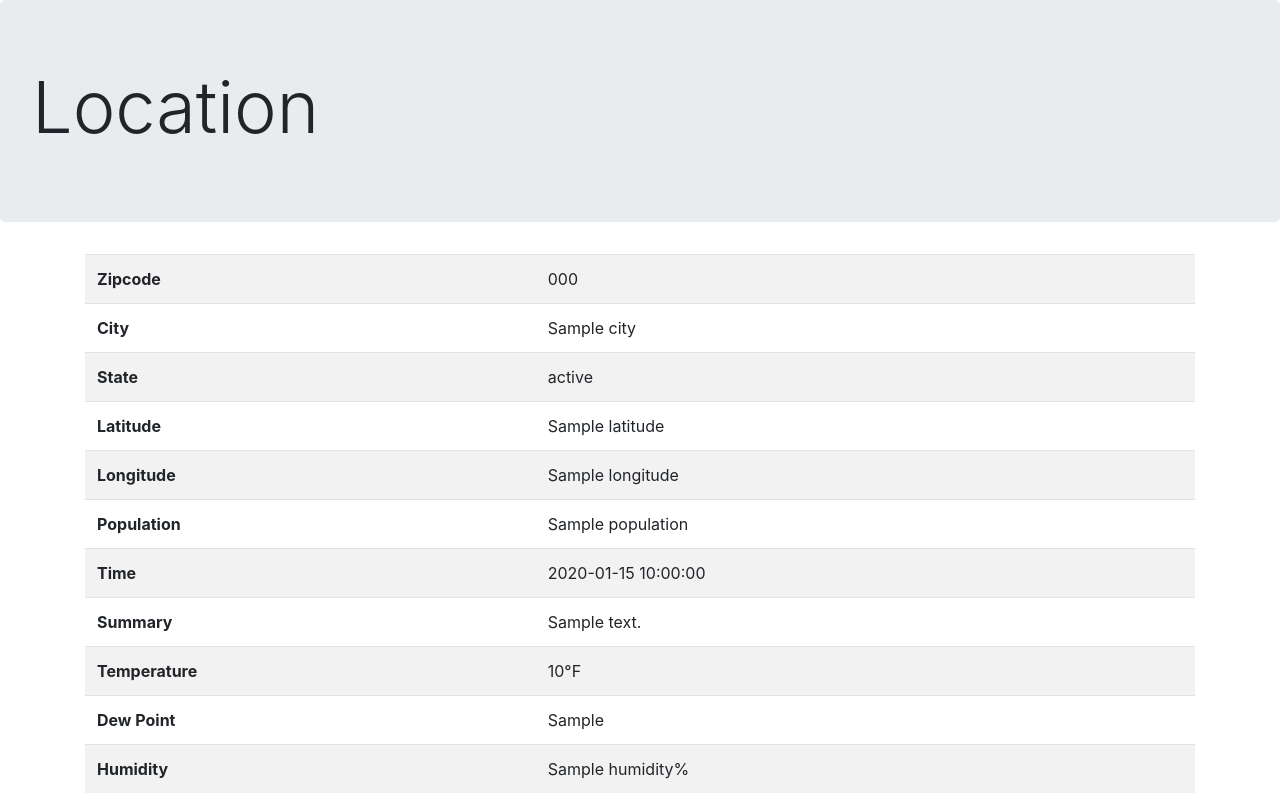
After one commit to 71c/project1, a Flask app: template templates/location.html in a window 1280 px wide. The commit adds this page. Run offline with Flask 2, Linux system fonts and the light colour scheme; the template is opened without the code that fills it: most values are stand-ins (such as "Sample title", 1, 10 or a date in 2020); some libraries are stand-ins or nearby versions.

Commit message:
make better

```diff
--- a/application.py
+++ b/application.py
@@ -4,6 +4,9 @@ from flask import Flask, render_template, request, session
 from sqlalchemy import create_engine
 from sqlalchemy.orm import scoped_session, sessionmaker
 import requests, json
+from flask import abort, redirect, url_for
+import datetime
+# https://stackoverflow.com/questions/3682748/converting-unix-timestamp-string-to-readable-date
 
 app = Flask(__name__)
 app.secret_key = "super secret key"
@@ -22,14 +25,11 @@ app.config["SESSION_TYPE"] = "filesystem"
 engine = create_engine(os.getenv("DATABASE_URL"))
 db = scoped_session(sessionmaker(bind=engine))
 
+def print_stuff():
+    print("stuff")
 
 @app.route("/", methods=["POST", "GET"])
 def index():
-    # if request.method == "POST":
-    #     if request.form.get("log in") != None:
-    #         return render_template("login.html")
-    #     elif request.form.get("sign up") != None:
-    #         return render_template("signup.html")
     return render_template("index.html")
 
 @app.route("/signup", methods=["POST", "GET"])
@@ -38,16 +38,15 @@ def signup():
         username = request.form.get("username")
         password = request.form.get("password")
         if len(username) < 1:
-            return render_template("signup.html", alert="You need to have a username")
+            return render_template("signup.html", alert="You need to have a username", alert_class="alert alert-danger")
         if len(password) < 1:
-            return render_template("signup.html", alert="You need to have a password")
+            return render_template("signup.html", alert="You need to have a password", alert_class="alert alert-danger")
         if db.execute("SELECT * FROM accounts WHERE username = :username", {"username": username}).rowcount > 0:
-            return render_template("signup.html", alert="Uername already exists")
+            return render_template("signup.html", alert="Uername already exists", alert_class="alert alert-danger")
         db.execute("INSERT INTO accounts (username, password) VALUES (:username, :password)", {"username": username, "password": password})
         db.commit()
-        # print(type(db.execute("SELECT id FROM accounts WHERE username = :username", {"username": username}).fetchone()))
         session["user id"] = db.execute("SELECT id FROM accounts WHERE username = :username", {"username": username}).fetchone()["id"]
-        return render_template("main.html", username=username)
+        return render_template("search.html", username=username)
     return render_template("signup.html")
 
 @app.route("/login", methods=["POST", "GET"])
@@ -59,26 +58,50 @@ def login():
         password = request.form.get("password")
         if db.execute("SELECT * FROM accounts WHERE username = :username and password = :password", {"username": username, "password": password}).rowcount > 0:
             session["user id"] = db.execute("SELECT id FROM accounts WHERE username = :username", {"username": username}).fetchone()["id"]
-            return render_template("main.html", username=username)
-        return render_template("login.html", alert="wrong username or password")
+            print(username)
+            return render_template("search.html", username=username)
+        return render_template("login.html", alert="wrong username or password", alert_class="alert alert-danger")
     return render_template("login.html")
 
-@app.route("/main", methods=["POST"])
-def main():
+@app.route("/search", methods=["POST", "GET"])
+def search():
     if request.method == "POST":
         if request.form.get("log out") != None:
             session["user id"] = -1
+            return render_template("index.html")
         search_term = request.form.get("search term")
-        results = []
-        if search_term.isdigit(): # zip code
-            results = db.execute("SELECT * FROM locations WHERE zipcode = :zipcode", {"zipcode": search_term}).fetchall()
-        else:
-            search_term = "%" + search_term + "%"
-            results = db.execute(f"SELECT * FROM locations WHERE city LIKE {search_term}").fetchall()
-        return render_template("results.html", results=results)
-    # username = db.execute("SELECT * FROM accounts WHERE id = :id", {"id": session["user id"]}).fetchone()["username"]
-    # print(db.execute("SELECT * FROM accounts WHERE id = :id", {"id": session["user id"]}).fetchone())
-    # return render_template("main.html", username=username)
+        if search_term != None:
+            return redirect(url_for('results', search_term=search_term))
+
+    return render_template("search.html")
+
+@app.route("/search/<string:search_term>", methods=["POST", "GET"])
+def results(search_term):
+    print("HIE")
+    results = []
+    if search_term.isdigit(): # zip code
+        results = db.execute("SELECT * FROM locations WHERE zipcode = :zipcode", {"zipcode": search_term}).fetchall()
+    else:
+        results = db.execute(f"SELECT * FROM locations WHERE city LIKE :city", {"city": f"%{search_term}%".upper()}).fetchall()
+
+    username = db.execute("SELECT * FROM accounts WHERE id = :id", {"id": session["user id"]}).fetchone()["username"]
+
+    return render_template("results.html", results=results, username=username, message="" if len(results) > 0 else "No results.")
+
+@app.route("/<string:zipcode>", methods=["POST", "GET"])
+def location(zipcode):
+    username = db.execute("SELECT * FROM accounts WHERE id = :id", {"id": session["user id"]}).fetchone()["username"]
+
+    loc = db.execute("SELECT * FROM locations WHERE zipcode = :zipcode", {"zipcode": zipcode}).fetchone()
+    latitude = loc.latitude
+    longitude = loc.longitude
+
+    weather = requests.get(f"https://api.darksky.net/forecast/c5c0032498bd7f4153671aca4d378dfa/{latitude},{longitude}").json()["currently"]
+    time = datetime.datetime.fromtimestamp(
+        weather["time"]
+    ).strftime('%Y-%m-%d %H:%M:%S')
+
+    return render_template("location.html", location=loc, username=username, weather=weather, time=time)
 
 @app.route("/<string:latitude>,<string:longitude>")
 def hello(latitude, longitude):
--- a/templates/index.html
+++ b/templates/index.html
@@ -5,6 +5,6 @@
 {% endblock %}
 
 {% block body %}
-    <a href="{{ url_for('login') }}">Log in</a>
-    <a href="{{ url_for('signup') }}">Sign up</a>
+    <a href="{{ url_for('login') }}" class="btn btn-info" role="button">Log in</a>
+    <a href="{{ url_for('signup') }}" class="btn btn-info" role="button">Sign up</a>
 {% endblock %}
--- a/templates/layout.html
+++ b/templates/layout.html
@@ -2,11 +2,16 @@
 <html>
     <head>
         <title>My Website!</title>
+        <link rel="stylesheet" href="https://stackpath.bootstrapcdn.com/bootstrap/4.1.1/css/bootstrap.min.css" integrity="sha384-WskhaSGFgHYWDcbwN70/dfYBj47jz9qbsMId/iRN3ewGhXQFZCSftd1LZCfmhktB" crossorigin="anonymous">
     </head>
     <body>
-        <h1>{% block heading %}{% endblock %}</h1>
+        <div class="jumbotron">
+            <h1 class="display-3">{% block heading %}{% endblock %}</h1>
+        </div>
 
-        {% block body %}
-        {% endblock %}
+        <div class="container">
+            {% block body %}
+            {% endblock %}
+        </div>
     </body>
 </html>
--- /dev/null
+++ b/templates/location.html
@@ -0,0 +1,42 @@
+{% extends "layout.html" %}
+
+{% block heading %}
+    Location
+{% endblock %}
+
+
+
+{% block body %}
+
+    <table class="table table-striped">
+        <tbody>
+            {% for attribute in ['zipcode', 'city', 'state', 'latitude', 'longitude', 'population'] %}
+                <tr>
+                    <th scope="row">{{ attribute.capitalize() }}</th>
+                    <td>{{ location[attribute] }}</td>
+                </tr>
+            {% endfor %}
+
+            <tr>
+                <th scope="row">Time</th>
+                <td>{{ time }}</td>
+            </tr>
+            <tr>
+                <th scope="row">Summary</th>
+                <td>{{ weather.summary }}</td>
+            </tr>
+            <tr>
+                <th scope="row">Temperature</th>
+                <td>{{ weather.temperature }}°F</td>
+            </tr>
+            <tr>
+                <th scope="row">Dew Point</th>
+                <td>{{ weather.dewPoint }}</td>
+            </tr>
+            <tr>
+                <th scope="row">Humidity</th>
+                <td>{{ weather.humidity }}%</td>
+            </tr>
+        </tbody>
+    </table>
+{% endblock %}
--- a/templates/main.html
+++ b/templates/search.html
@@ -5,10 +5,9 @@
 {% endblock %}
 
 {% block body %}
-    You're logged into {{ username }}.<br>
-    <a href="{{ url_for('index') }}" name="log out">Log out</a>
+    You're logged into {{ username }}. <a href="{{ url_for('index') }}" name="log out">Log out</a>
 
-    <form action="{{ url_for('main') }}" method="post">
+    <form action="{{ url_for('search') }}" method="post">
         <input type="text" name="search term" placeholder="type a ZIP code or a city or town">
         <button>Search</button>
     </form>
```
Also changed, not shown: import.py (+24 -12 lines), templates/login.html (+6 -4 lines), templates/results.html (+19 -5 lines), templates/signup.html (+6 -4 lines), functions.py (added).
